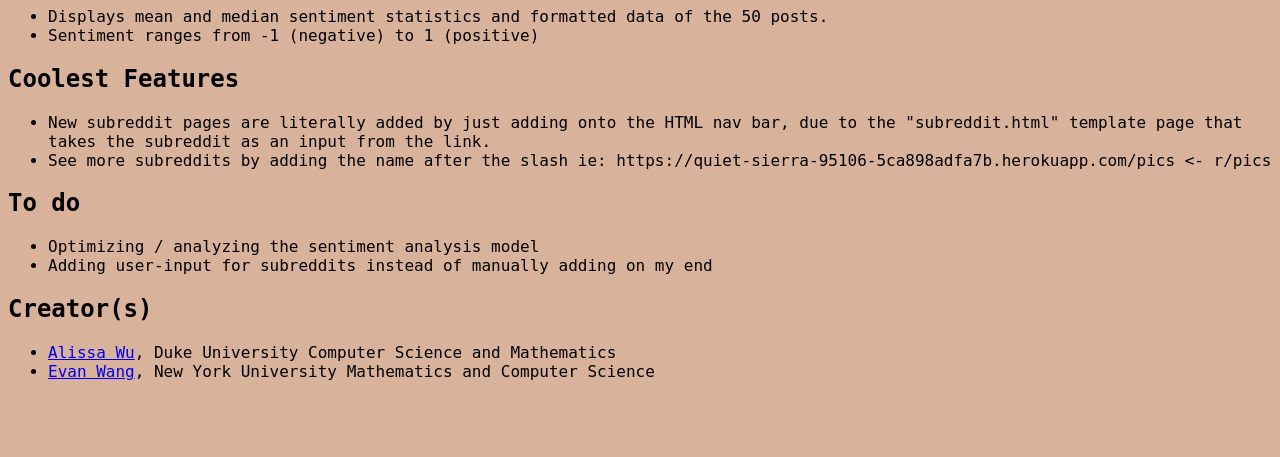
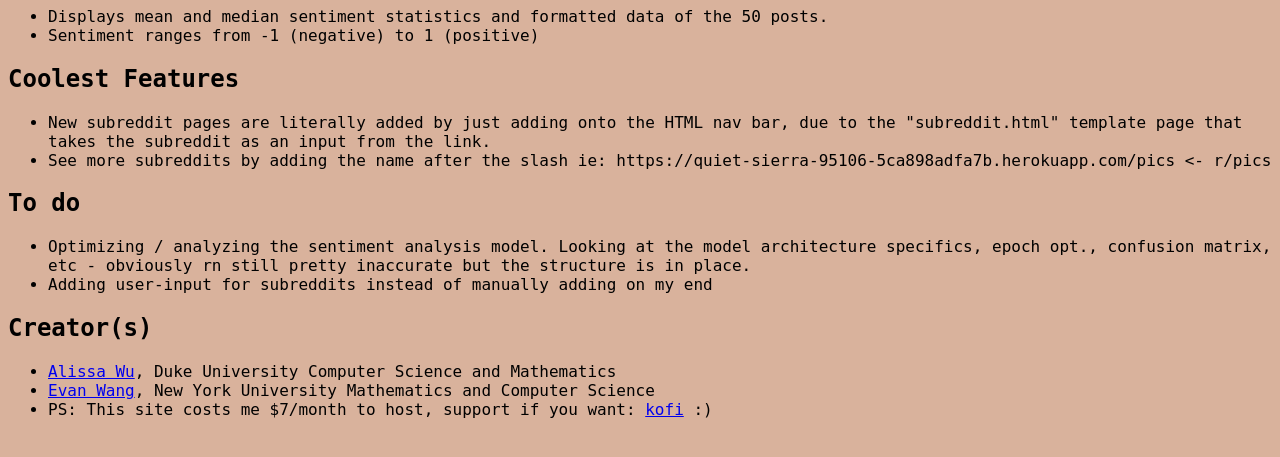
Before and after one commit to alissawu/realtime-reddit-sentiments, a Flask app: page / in a window 1280 px wide. Shown: the part 263-720 px from the top of the page. Run offline with Flask 3, Linux system fonts and the light colour scheme.

Commit message:
link and notes

```diff
--- a/templates/index.html
+++ b/templates/index.html
@@ -33,13 +33,14 @@
             </ul>
             <h2>To do</h2>
             <ul>
-                <li>Optimizing / analyzing the sentiment analysis model</li>
+                <li>Optimizing / analyzing the sentiment analysis model. Looking at the model architecture specifics, epoch opt., confusion matrix, etc - obviously rn still pretty inaccurate but the structure is in place.</li>
                 <li>Adding user-input for subreddits instead of manually adding on my end </li>
             </ul>
             <h2>Creator(s)</h2>
             <ul>
                 <li><a href="https://github.com/alissawu">Alissa Wu</a>, Duke University Computer Science and Mathematics</li>
                 <li><a href="https://github.com/EvanPFWang">Evan Wang</a>, New York University Mathematics and Computer Science</li>
+                <li>PS: This site costs me $7/month to host, support if you want: <a href="https://ko-fi.com/alissawu">kofi</a> :) </li>
             </ul>
         </div>
     </body>
```
